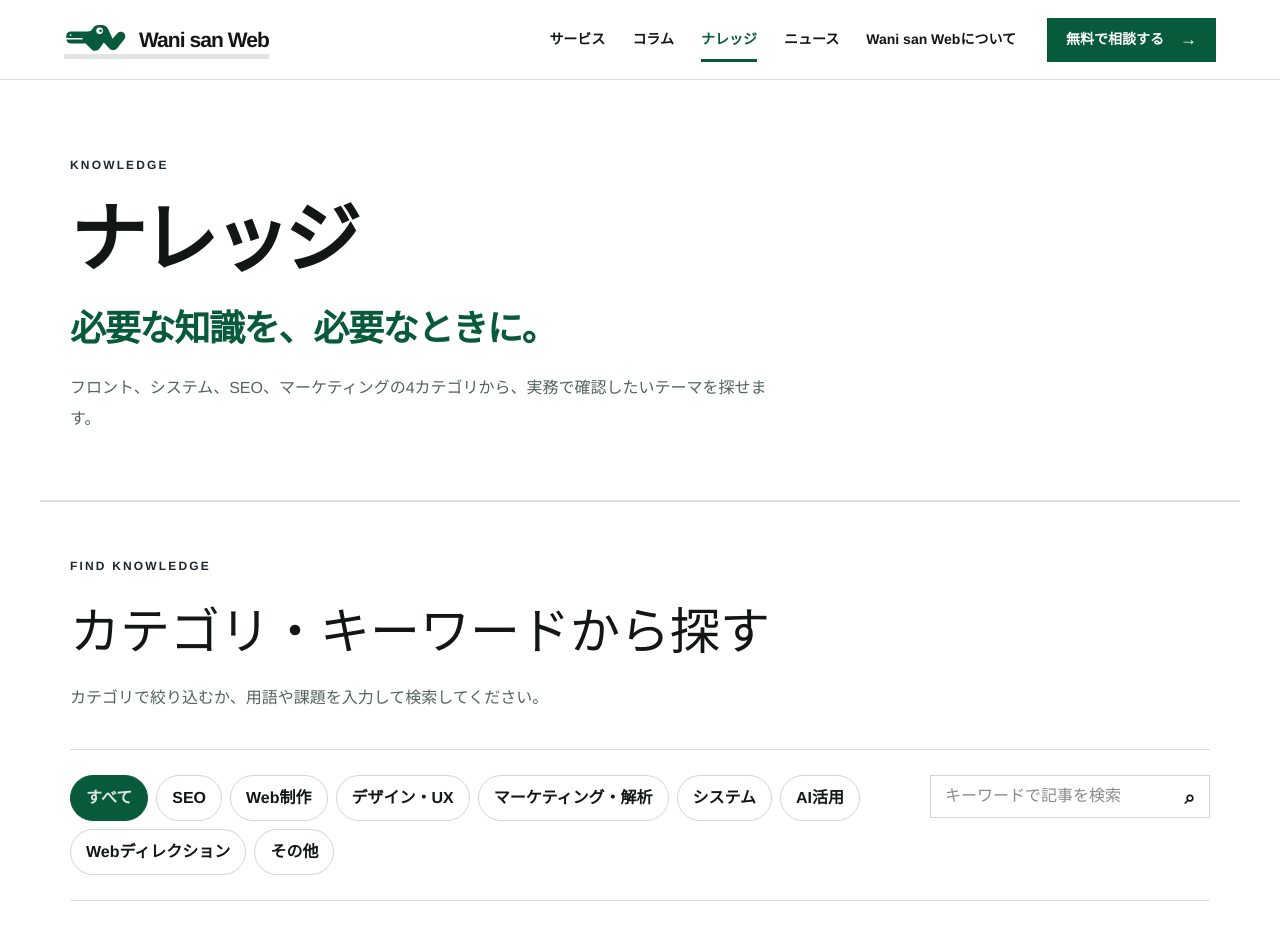
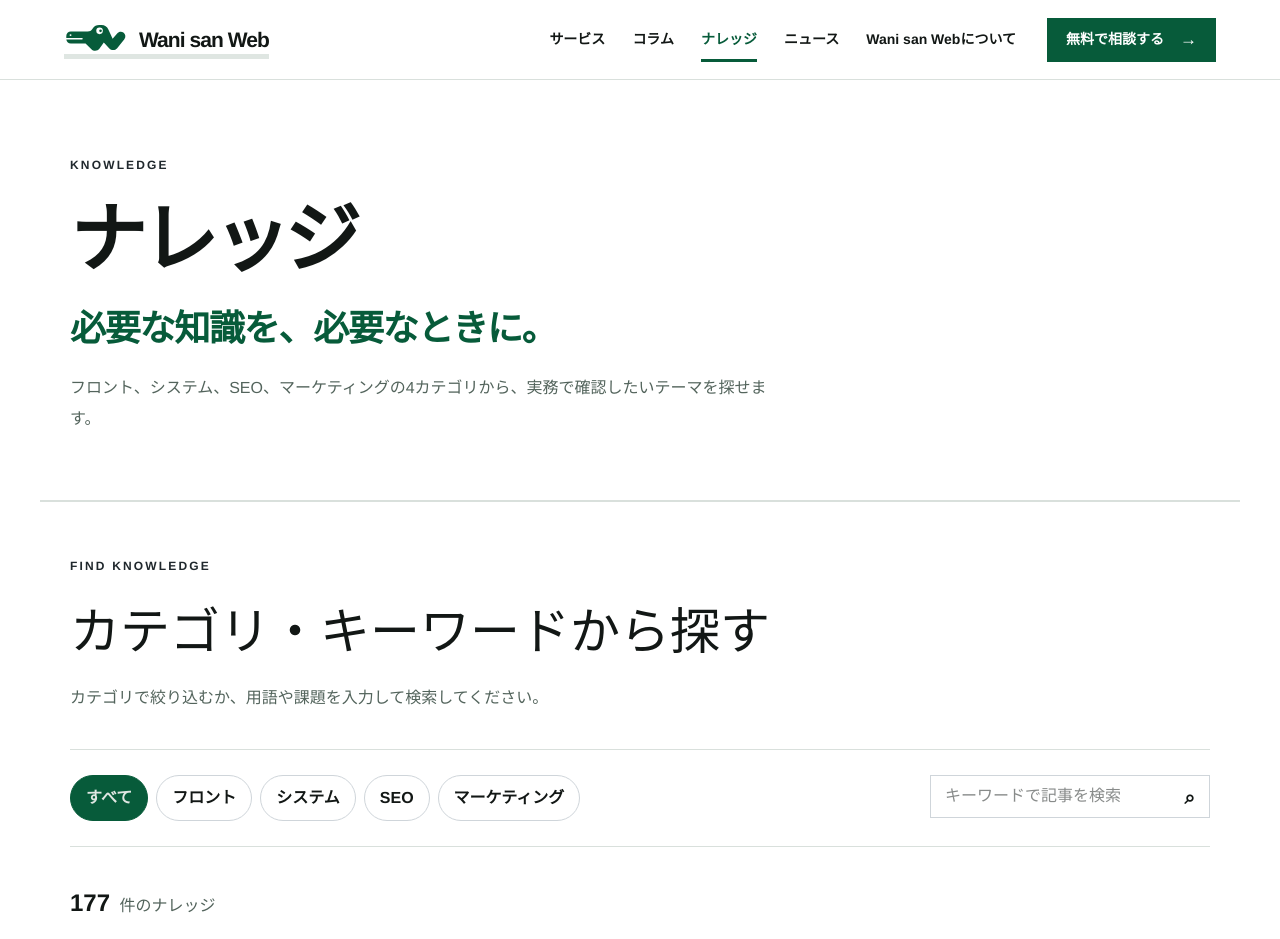
Before and after one commit to oka-wani/web-direction-lab, a Next.js app: page /knowledge in a window 1280 px wide. Shown: the top 939 px of the page. Built offline with nearby package versions, Linux system fonts and the light colour scheme; no server answers.

Commit message:
ナレッジカテゴリを4分類へ整理

```diff
--- a/app/articles/article-data.ts
+++ b/app/articles/article-data.ts
@@ -20,12 +20,18 @@ function dateValue(date: string) {
 export const articleItems = [...(items as ArticleItem[])].sort(
   (a, b) => dateValue(b.date) - dateValue(a.date),
 );
-export const categories = ["すべて", "SEO", "Web制作", "デザイン・UX", "マーケティング・解析", "システム", "AI活用", "Webディレクション", "その他"];
 
-export function matchesCategory(article: ArticleItem, category: string) {
-  if (category === "すべて") return true;
-  if (category === "マーケティング・解析") return article.category === "マーケティング" || article.category === "アクセス解析";
-  if (category === "デザイン・UX") return article.category === "デザイン・UX" || article.slug === "site-improvement" || article.slug === "customer-journey";
-  if (category === "その他") return !["SEO", "Web制作", "デザイン・UX", "アクセス解析", "マーケティング", "システム", "AI活用", "Webディレクション"].includes(article.category);
-  return article.category === category;
+export const categories = ["すべて", "フロント", "システム", "SEO", "マーケティング"] as const;
+
+type CategorySource = Pick<ArticleItem, "category" | "type">;
+
+export function getKnowledgeCategory(article: CategorySource) {
+  if (article.category === "SEO" || article.type === "seo") return "SEO";
+  if (["システム", "AI活用"].includes(article.category) || ["system", "ai"].includes(article.type)) return "システム";
+  if (["マーケティング", "アクセス解析", "Webディレクション"].includes(article.category) || ["marketing", "analytics"].includes(article.type)) return "マーケティング";
+  return "フロント";
 }
+
+export function matchesCategory(article: CategorySource, category: string) {
+  return category === "すべて" || getKnowledgeCategory(article) === category;
+}
```
